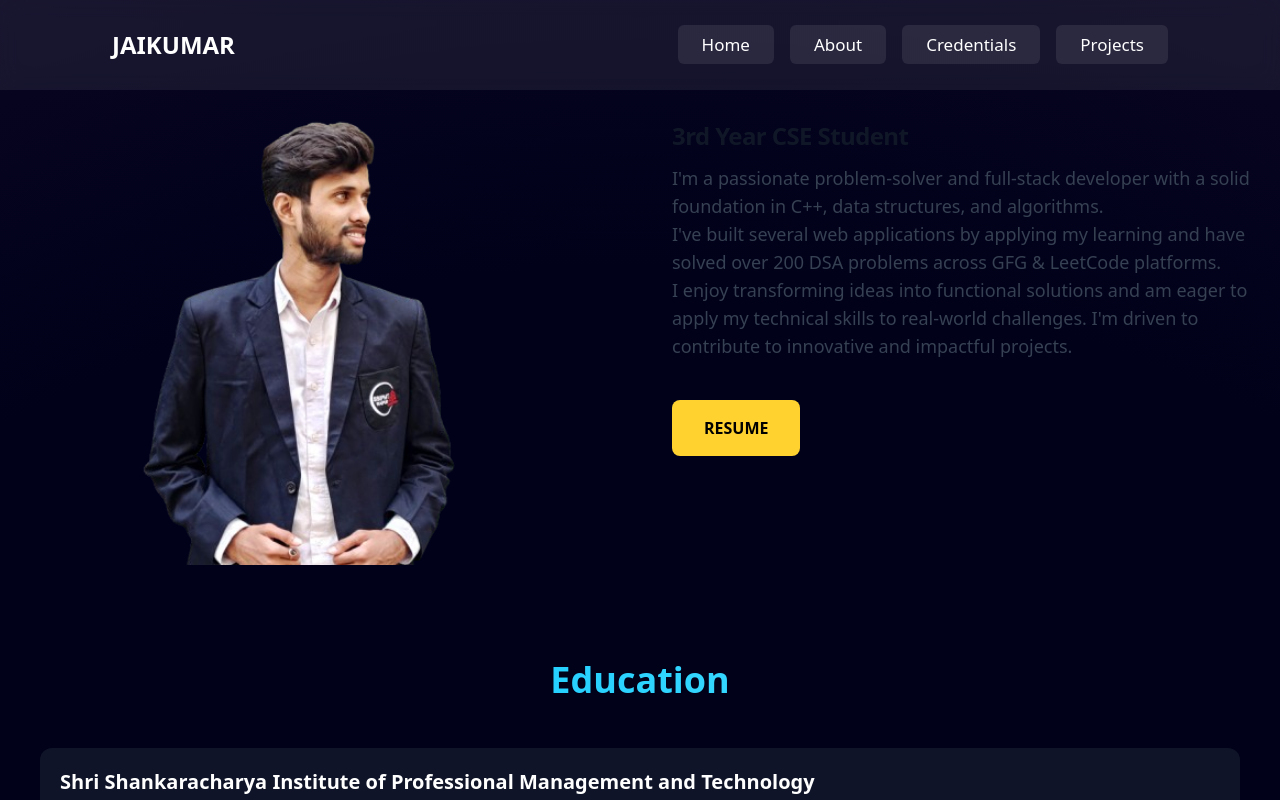
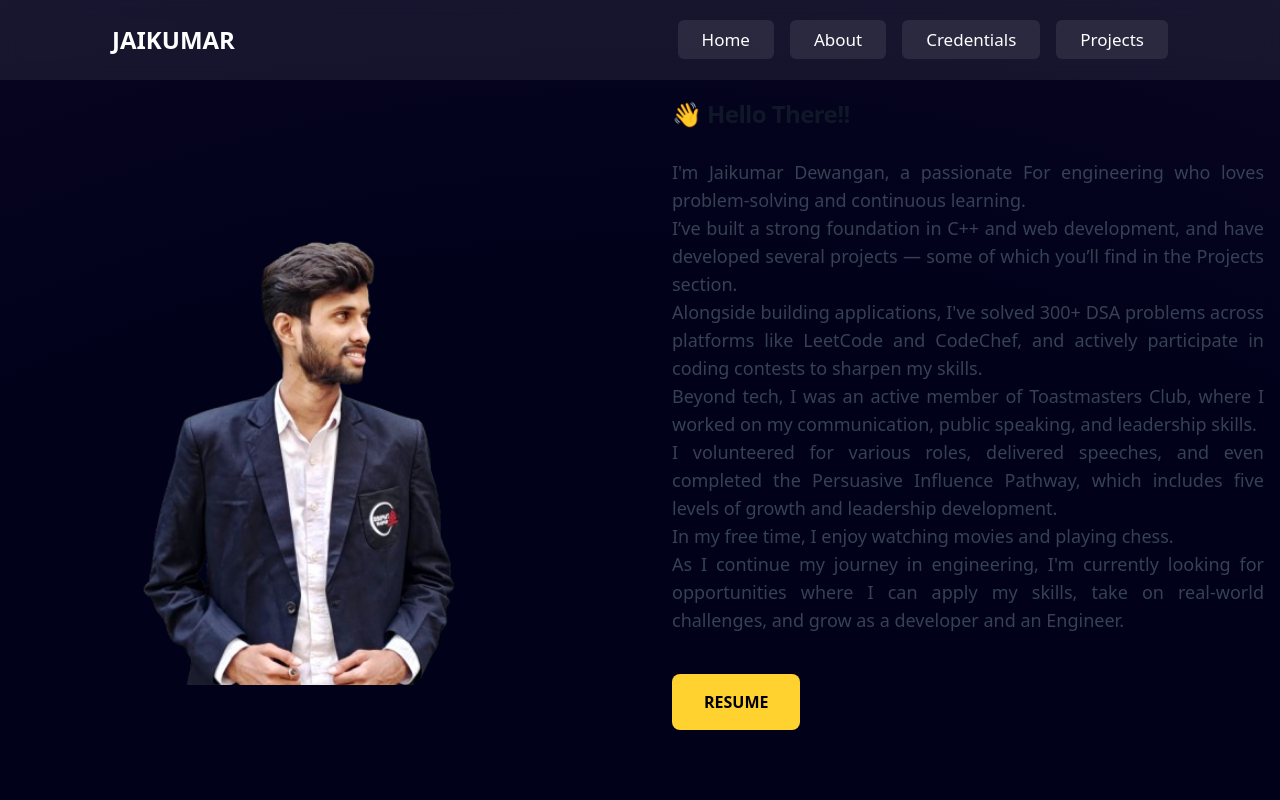
Before and after one commit to JAIKUMAR07/JAIKUMAR_DEWANGAN, a React (Vite) app: page /about in a window 1280 px wide. Shown: the top 800 px of the page. Built offline with nearby package versions, Linux system fonts and the light colour scheme.

Commit message:
completed portfolio

```diff
--- a/src/components/aboutPage/IntroSection.jsx
+++ b/src/components/aboutPage/IntroSection.jsx
@@ -3,7 +3,8 @@ import myprofile from "../../../public/myprofile1.png";
 const IntroSection = () => {
   return (
     <>
-      <section className="py-6 md:py-10 mb-0">
+      <div className="pt-[90px]"></div>
+      <section className=" ">
         <div className="px-4 mx-auto w-full max-w-screen-xl grid lg:grid-cols-2 gap-4 lg:gap-16">
           <div className="flex justify-center items-center">
             <img
@@ -13,19 +14,34 @@ const IntroSection = () => {
             />
           </div>
           <div className="flex flex-col justify-center">
-            <h1 className="mb-3 md:mb-4 text-xl font-extrabold tracking-tight leading-none text-gray-900 md:text-2xl dark:text-white">
-              3rd Year CSE Student
+            <h1 className="my-3 md:mb-4 text-xl font-extrabold tracking-tight leading-none text-gray-900 md:text-2xl dark:text-white">
+              👋 Hello There!!
             </h1>
-            <p className="mb-4 md:mb-8 text-base md:text-lg font-normal text-gray-700 dark:text-gray-400">
-              I'm a passionate problem-solver and full-stack developer with a
-              solid foundation in C++, data structures, and algorithms.{" "}
-              <br className="hidden md:block" />
-              I've built several web applications by applying my learning and
-              have solved over 200 DSA problems across GFG & LeetCode platforms.{" "}
-              <br className="hidden md:block" />I enjoy transforming ideas into
-              functional solutions and am eager to apply my technical skills to
-              real-world challenges. I'm driven to contribute to innovative and
-              impactful projects.
+            <p className="my-4 md:mb-8 text-justify md:text-lg font-normal text-gray-700 dark:text-gray-400">
+              I'm Jaikumar Dewangan, a passionate For engineering who loves
+              problem-solving and continuous learning.
+              <br />
+              I’ve built a strong foundation in C++ and web development, and
+              have developed several projects — some of which you’ll find in the
+              Projects section.
+              <br />
+              Alongside building applications, I've solved 300+ DSA problems
+              across platforms like LeetCode and CodeChef, and actively
+              participate in coding contests to sharpen my skills.
+              <br />
+              Beyond tech, I was an active member of Toastmasters Club, where I
+              worked on my communication, public speaking, and leadership
+              skills.
+              <br />
+              I volunteered for various roles, delivered speeches, and even
+              completed the Persuasive Influence Pathway, which includes five
+              levels of growth and leadership development.
+              <br />
+              In my free time, I enjoy watching movies and playing chess.
+              <br />
+              As I continue my journey in engineering, I'm currently looking for
+              opportunities where I can apply my skills, take on real-world
+              challenges, and grow as a developer and an Engineer.
             </p>
             <div className="flex flex-col space-y-4 sm:flex-row sm:space-y-0">
               <a href="https://docs.google.com/document/d/1SXx2gTZw1IOumGC1lb18513cEZAe9fohfjLTmvYqiZc/edit?usp=drivesdk">
--- a/src/components/credentialsPage/BadgesSection.jsx
+++ b/src/components/credentialsPage/BadgesSection.jsx
@@ -3,7 +3,8 @@ import React from "react";
 const badgesData = [
   {
     id: 1,
-    name: "Persuasive Influence Path Completion",
+    name: "Toastmasters International",
+    description: "Persuasive Influence Path Completion",
     image:
       "https://toastmaster-prod-edx-storage.s3.amazonaws.com/badges/pathways-badge-persuasive-influence-proficient.svg",
     path: "https://basecamp.toastmasters.org/public/social/1eaabd80-ab90-4df3-af36-c67ee76d5357/",
@@ -11,10 +12,21 @@ const badgesData = [
   {
     id: 2,
     name: "HackerRank",
-    initials: "HK",
-    color: "bg-green-600",
-    description: "4-Star C Language",
+
+    image:
+      "https://tse2.mm.bing.net/th/id/OIP.04oGvilaqzyDwqlhHrF8bAHaHa?pid=Api&P=0&h=180",
+
+    description: "4-Star in C Language",
     path: "https://www.hackerrank.com/profile/jaikumar007",
+  },
+  {
+    id: 3,
+    name: "Toastmasters International",
+
+    description: "Level 5 Completion",
+    image:
+      "https://toastmaster-prod-edx-storage.s3.amazonaws.com/badges/pathways-badge-persuasive-influence-level-5.svg",
+    path: "https://basecamp.toastmasters.org/public/social/0c831874-032f-4f95-83cc-ecf9106ba3e1/",
   },
 ];
 
--- a/src/components/homePage/aboutSection/Aboutpage.jsx
+++ b/src/components/homePage/aboutSection/Aboutpage.jsx
@@ -16,16 +16,15 @@ const Aboutpage = () => {
             <h1 class="mb-4  font-extrabold tracking-tight leading-none text-gray-900  transform transition-transform duration-300 hover:scale-130 text-3xl lg:text-4xl dark:text-white">
               3rd Year CSE Student
             </h1>
-            <p class="mb-8   font-normal text-gray-700 lg:text-xl dark:text-gray-400">
-              I’m passionate about problem-solving and full-stack web
-              development, with a strong foundation in C++ and web development.{" "}
-              <br /> I have experience building web applications and solving
-              Data Structure and Algorithm problems using C++ .
-              <br />I enjoy turning ideas into functional solutions and eager to
-              apply my technical skills to real-world challenges while
-              contributing to meaningful, innovative projects.
+            <p class="mb-8  text-justify  font-normal text-gray-700 lg:text-xl dark:text-gray-400">
+              I enjoy problem-solving and learning new skills that help me grow
+              as an engineer. I’ve built a strong foundation in web development
+              and C++ . Created several web applications, and worked on data
+              structure & algorithm challenges. I'm excited to apply my skills
+              to real-world projects and am currently seeking opportunities to
+              learn, grow, and contribute as a developer.
             </p>
-            <div class="flex flex-col space-y-4 sm:flex-row sm:space-y-0">
+            <div class="flex   flex-col space-y-4 sm:flex-row sm:space-y-0">
               <a href="https://docs.google.com/document/d/1SXx2gTZw1IOumGC1lb18513cEZAe9fohfjLTmvYqiZc/edit?usp=drivesdk">
                 <button className="px-8 py-4  mt-2 bg-primary text-center  items-center font-semibold rounded-lg border-none transition-all duration-300 ease-in-out transform active:scale-95 bg-amber-300 hover:shadow-lg hover:shadow-cyan-500 focus:outline-none hover:scale-110">
                   <strong className="">RESUME</strong>
--- a/src/components/navbar/Navbar.jsx
+++ b/src/components/navbar/Navbar.jsx
@@ -12,7 +12,7 @@ const Navbar = () => {
   ];
 
   return (
-    <nav className="z-20 py-[5px] bg-[#ffffff12] fixed top-0 w-full backdrop-blur-md cursor-pointer">
+    <nav className="z-1  my bg-[#ffffff12] fixed top-0 w-full backdrop-blur-md cursor-pointer">
       <div className="max-md:px-10 px-28">
         <div className="flex h-[80px] items-center justify-between">
           <div className="hero-container">
```
